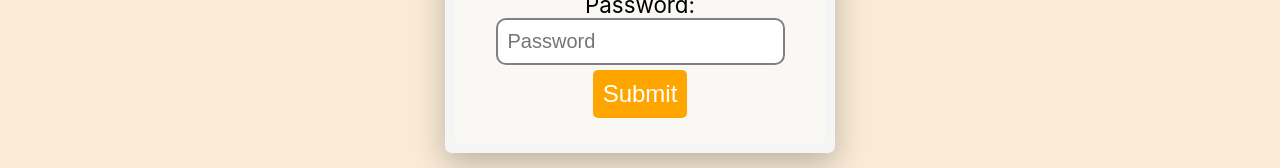
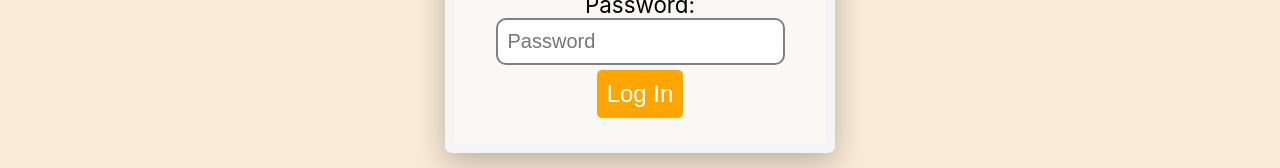
Before and after one commit to Naksh-Rathore/todo-app, a React (Vite) app in the folder client/todoapp/: page /login in a window 1280 px wide. Shown: the part 462-630 px from the top of the page. Built offline with nearby package versions, Linux system fonts and the light colour scheme.

Commit message:
Change button text from "Submit" to "Log In"

```diff
--- a/client/todoapp/src/Login/LoginForm/LoginForm.jsx
+++ b/client/todoapp/src/Login/LoginForm/LoginForm.jsx
@@ -13,7 +13,7 @@ export default function LoginForm() {
                 <input className={styles.inputFields} type="password" placeholder="Password"/>
             </div>
 
-            <button className={styles.submitButton} type="submit">Submit</button>
+            <button className={styles.submitButton} type="submit">Log In</button>
         </form>
     );
 }
```
